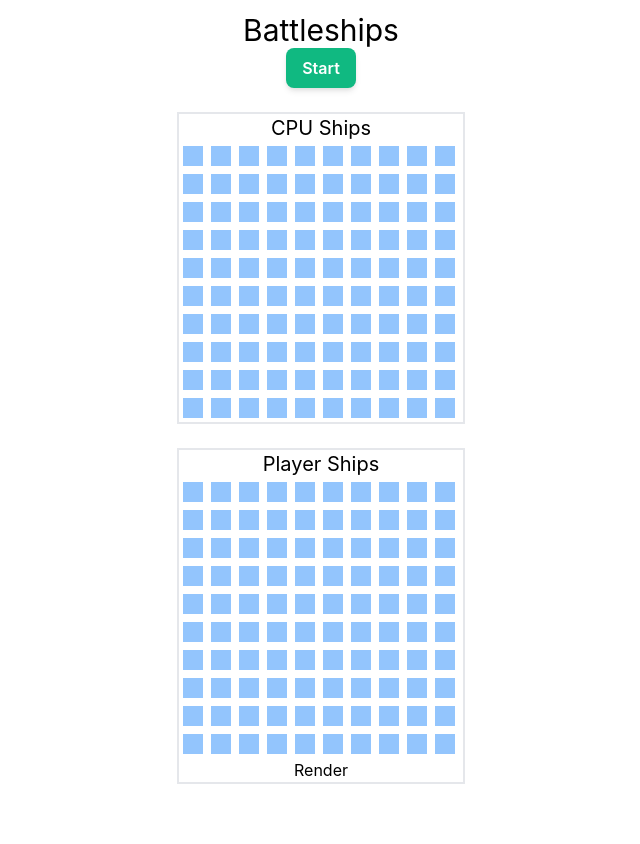
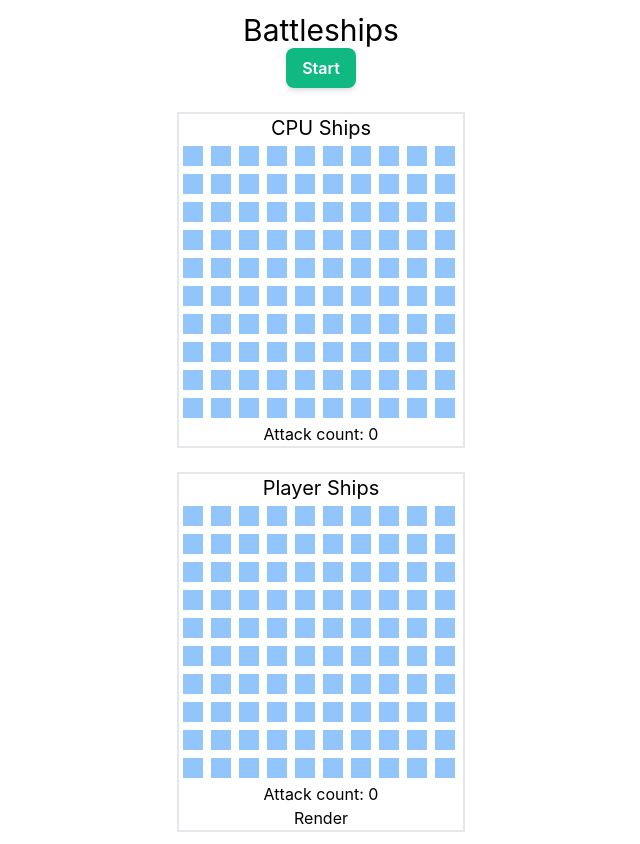
Before and after one commit to danmolloy/battleships, a React (Create React App) app: page / in a window 1280 px wide. Shown: the whole page, without its empty margins (319-959 px from the left). Before the commit the page ends 800 px from the top, so only its background shows below. Built offline with nearby package versions, Linux system fonts and the light colour scheme.

Commit message:
attackCount

```diff
--- a/src/features/cpuBoard/CPUShips.tsx
+++ b/src/features/cpuBoard/CPUShips.tsx
@@ -1,13 +1,17 @@
 import { useAppSelector, useAppDispatch } from '../../app/hooks'
+import { addAttack } from './cpuShipsSlice'
 
 export const CPUShips = () => {
   const squares = useAppSelector(state => state.cpuShips.CPUSquares)
+  const attackCount = useAppSelector(state => state.cpuShips.numAttacks)
+
+  const dispatch = useAppDispatch()
 
   const renderedSquares = squares.map(i =>
     <div
     key={i}
     className="square hover:bg-blue-500"
-    onClick={() => alert('hello')}
+    onClick={() => dispatch(addAttack())}
     >
       {i}
     </div>
@@ -19,6 +23,7 @@ export const CPUShips = () => {
       <div className="inner-board">
         {renderedSquares}
       </div>
+      Attack count: {attackCount}
     </div>
   )
 }
--- a/src/features/cpuBoard/cpuShipsSlice.tsx
+++ b/src/features/cpuBoard/cpuShipsSlice.tsx
@@ -23,9 +23,12 @@ export const cpuShipsSlice = createSlice({
       } else {
         state.CPUSquares.splice(action.payload, 1, 'X')
       }
+    },
+    addAttack: state => {
+      state.numAttacks += 1
     }
   }
 })
 
-export const { handleAttack } = cpuShipsSlice.actions
+export const { handleAttack, addAttack } = cpuShipsSlice.actions
 export default cpuShipsSlice.reducer
--- a/src/features/playerBoard/PlayerShips.tsx
+++ b/src/features/playerBoard/PlayerShips.tsx
@@ -5,6 +5,7 @@ import { updateSquares } from './playerShipsSlice'
 
 export const PlayerShips = () => {
   const squares = useAppSelector((state: RootState) => state.playerShips.PlayerSquares)
+  const attackCount = useAppSelector((state: RootState) => state.playerShips.numAttacks)
   const dispatch = useAppDispatch()
 
   const renderedSquares = squares.map(i =>
@@ -23,6 +24,7 @@ export const PlayerShips = () => {
       <div className="inner-board">
         {renderedSquares}
       </div>
+      <p>Attack count: {attackCount}</p>
       <button onClick={setBoard}>Render</button>
     </div>
   )
```
